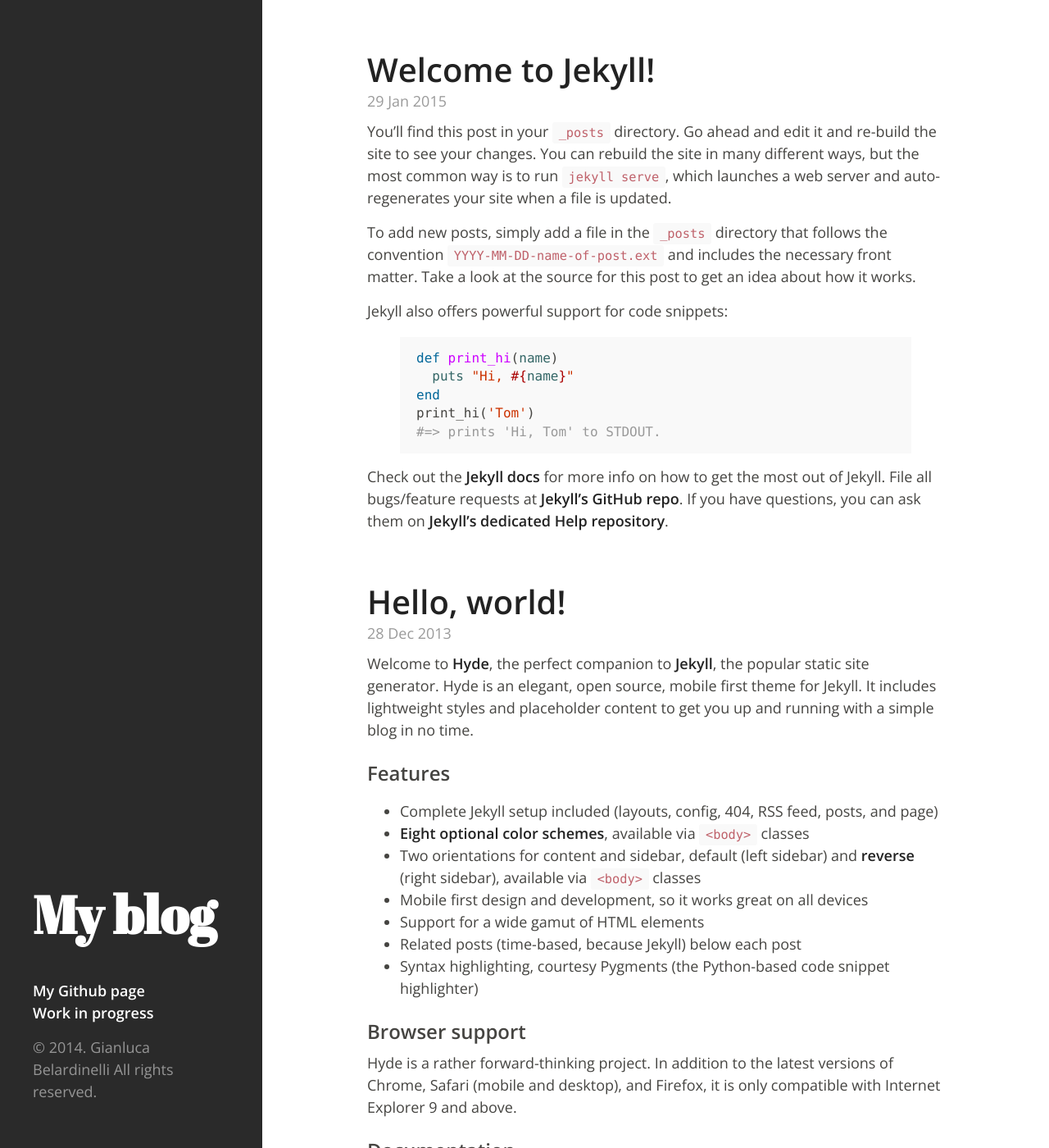
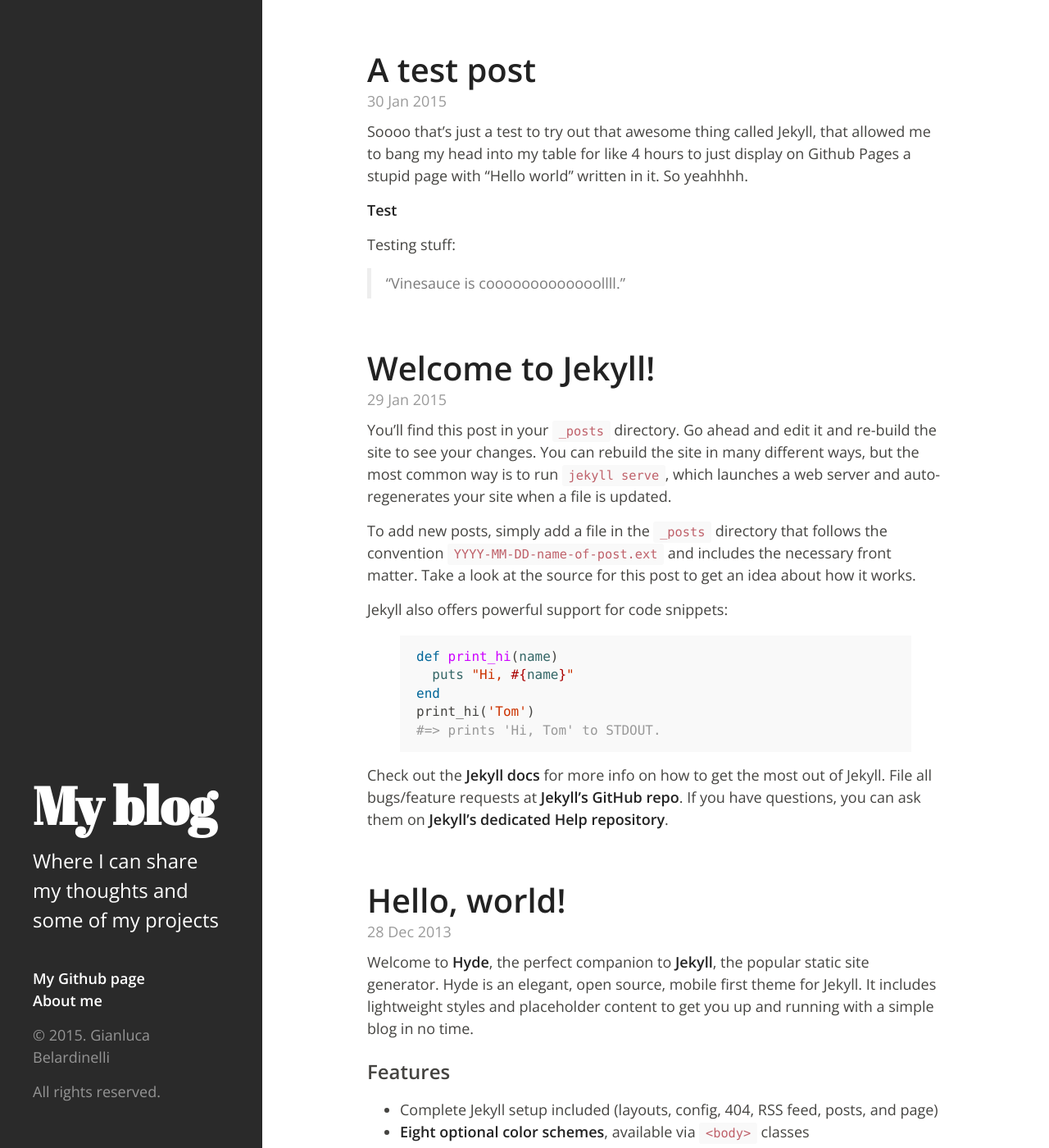
Before and after one commit to CapraTheBest/caprathebest.github.io, a Jekyll site: the page built from index.html, in a window 1280 px wide and 1400 px high. Shown: the whole window at 82% size. Built offline with Jekyll 4.4.1, drawn with Linux system fonts in a browser that asks for light colours; Markdown is read by kramdown in place of the engine named in the settings; the list of posts is cut into pages by our own code.

Commit message:
Big changes!
Modded the default page, to make it look better, also modified some
stuff all around

```diff
--- a/404.html
+++ b/404.html
@@ -6,7 +6,7 @@
     <link href="http://gmpg.org/xfn/11" rel="profile">
 
     <title>
-      Hyde, a Jekyll theme
+      Woops, 404 :(
     </title>
 
     <!-- CSS -->
--- a/_config.yml
+++ b/_config.yml
@@ -1,5 +1,6 @@
 title:        My blog
 url:          http://caprathebest.github.io
+baseurl:	  /
 author:
   name:       'Gianluca Belardinelli'
   email:      ''
--- a/_layouts/default.html
+++ b/_layouts/default.html
@@ -7,7 +7,8 @@
 
     <header class="masthead">
       <div class="masthead-inner">
-        <h1>{{ site.title }}</h1>
+        <h1><a href="http://caprathebest.github.io">{{ site.title }}</a></h1>
+		<p class="lead">Where I can share my thoughts and some of my projects</p>
 
         <div class="colophon">
           <ul class="colophon-links">
@@ -15,10 +16,11 @@
               <a target="_blank" href="https://github.com/caprathebest">My Github page</a>
             </li>
             <li>
-              <a href=>Work in progress</a>
+              <a target="_blank" href="http://caprathebest.github.io/about/">About me</a>
             </li>
           </ul>
-          <p>&copy; 2014. {{ site.author.name }} All rights reserved.</p>
+          <p>&copy; 2015. {{ site.author.name }}</p>
+		  <p>All rights reserved.</p>
         </div>
       </div>
     </header>
--- /dev/null
+++ b/_posts/2015-01-30-test-post.md
@@ -0,0 +1,12 @@
+---
+layout: post
+title: A test post
+---
+
+Soooo that's just a test to try out that awesome thing called Jekyll, that allowed me to bang my head into my table for like 4 hours to just display on Github Pages a stupid page with "Hello world" written in it. So yeahhhh.
+
+[Test](https://www.youtube.com/watch?v=dQw4w9WgXcQ)
+
+Testing stuff:
+
+  > Vinesauce is cooooooooooooollll.
--- a/public/css/hyde.css
+++ b/public/css/hyde.css
@@ -209,11 +209,12 @@
 a {
   font-weight: 600;
   color: #222;
-  text-decoration: none;
+  text-decoration: inherit;
 }
 a:hover,
 a:focus {
-  text-decoration: underline;
+	color: grey;
+  /*text-decoration: underline;*/
 }
 
 
```
